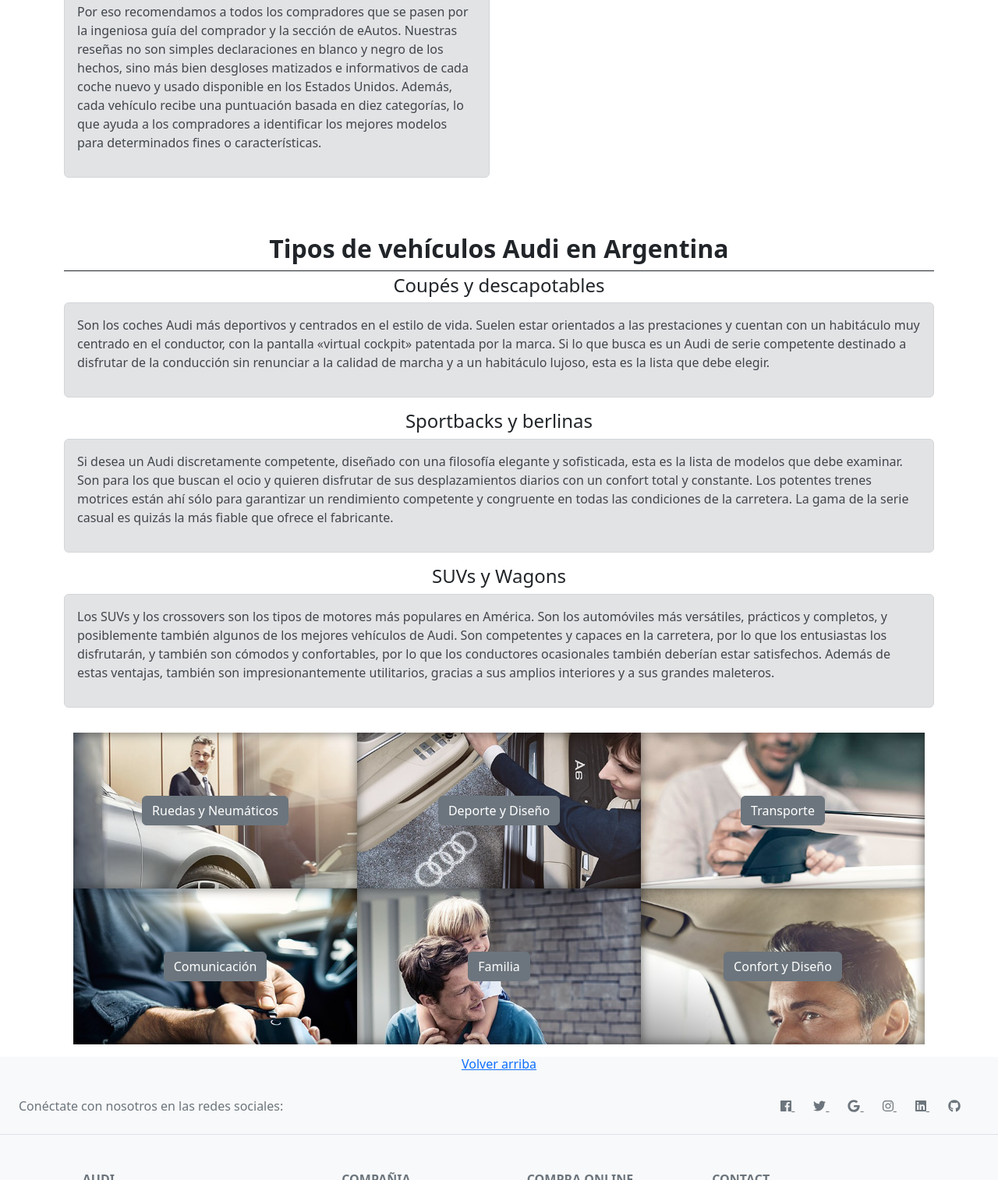
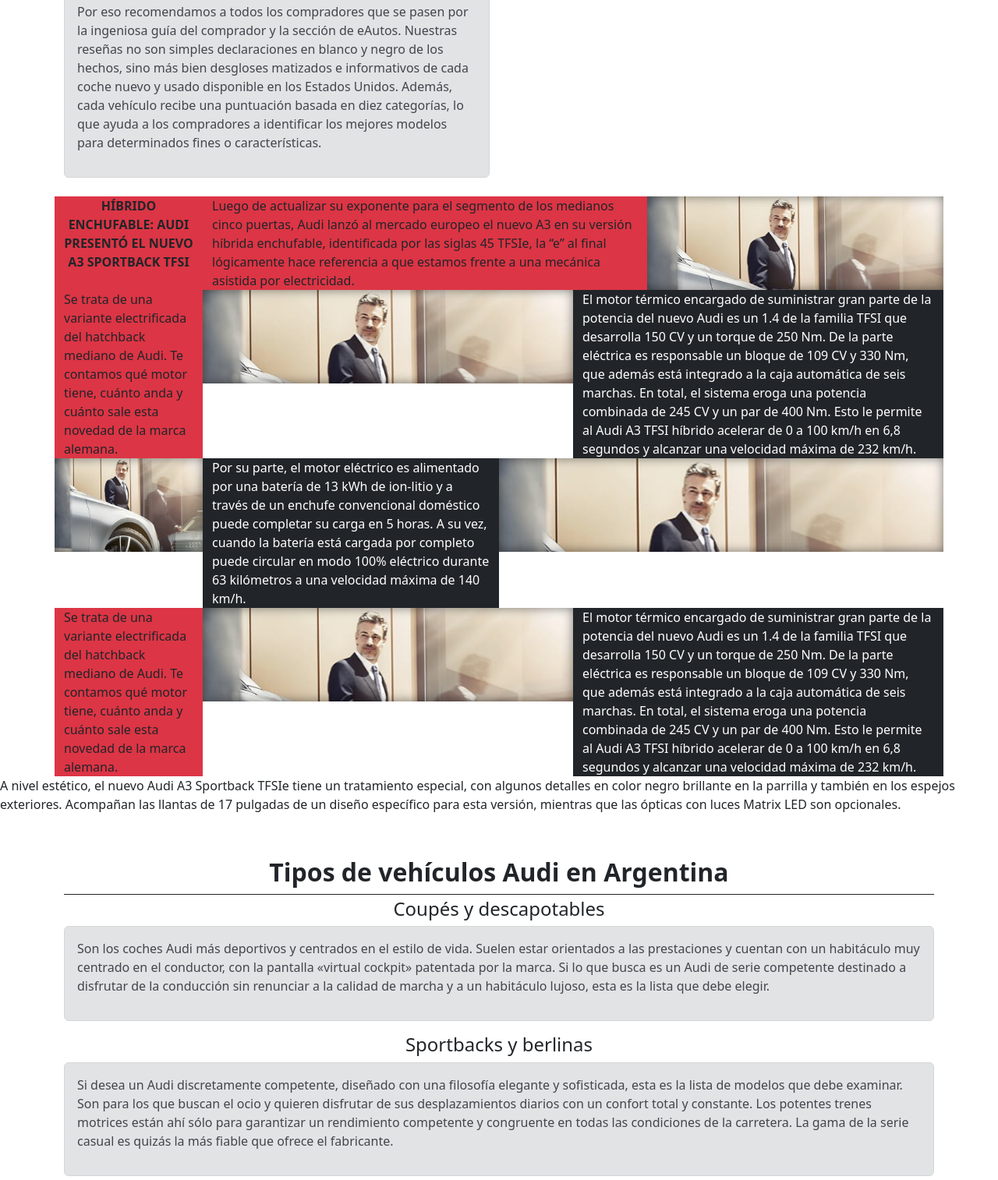
Before and after one commit to matiasjavier1985/Entrega03-GuerreroJavier, a website: page index.html in a window 1280 px wide. Shown: the part 1286-2800 px from the top of the page at 78% size. Drawn offline with nearby package versions, Linux system fonts and the light colour scheme.

Commit message:
311022-9pm

```diff
--- a/index.html
+++ b/index.html
@@ -51,7 +51,7 @@
                             <button type="button" data-bs-target="#carouselExampleDark" data-bs-slide-to="2" aria-label="Slide 3"></button>
                             </div>
                             <div class="carousel-inner">
-                            <div class="carousel-item active" data-bs-interval="10000">
+                            <div class="carousel-item active" data-bs-interval="5000">
                                 <img src="./assets/img/q2.jpg" class="d-block w-100 img-thumbnail" alt="carousel auto audi">
                                 <div class="carousel-caption d-none d-md-block">
                                     <div data-aos="fade-up"data-aos-duration="3000">
@@ -62,7 +62,7 @@
                                     </div>
                                 </div>
                             </div>
-                            <div class="carousel-item" data-bs-interval="2000">
+                            <div class="carousel-item" data-bs-interval="5000">
                                 <img src="./assets/img/tienda-oficial-2.jpg" class="d-block w-100 img-thumbnail" alt="carousel auto audi">
                                 <div class="carousel-caption d-none d-md-block">
                                     <h1 class="text-white"><strong>Tienda oficial de Repuestos Audi</strong></h1>
@@ -112,7 +112,7 @@
     </section>
     <section class="m-2">
         <div class="container text-center">
-            <div class="row justify-content-center align-content-center">
+            <div class="row justify-content-center align-items-center">
                 <div class="col">
                     <div class="h2 pb-2 mb-1 mt-5 text-dark border-bottom border-dark">
                         <strong>¿Conocés el Audi Driving Center?</strong>
@@ -123,7 +123,7 @@
                     <strong>¿Que tener en cuenta antes de comprar un AUDI en Argentina?</strong>
                     </div>
                     <div class="alert alert-secondary" role="alert">
-                    <p>
+                    <p class="text-start">
                         Hay un montón de modelos de autos Audi nuevos a la venta en Argentina y un número incomprensible de opciones
                         en general. Esto puede provocar cierta confusión en muchos posibles compradores, especialmente en aquellos
                         que no tienen una idea exacta de lo que quieren.
@@ -143,6 +143,63 @@
             </div>
         </div>
     </section>
+    <section>
+        <div class="container">
+            <div class="row">
+                <div class="col-lg-2 bg-danger text-center">
+                    <strong>HÍBRIDO ENCHUFABLE: AUDI PRESENTÓ EL NUEVO A3 SPORTBACK TFSI</strong>
+                </div>
+                <div class="col-lg-6 bg-danger">
+                    Luego de actualizar su exponente para el segmento de los medianos cinco puertas, Audi lanzó al mercado europeo el nuevo A3 en su versión híbrida enchufable, identificada por las siglas 45 TFSIe, la “e” al final lógicamente hace referencia a que estamos frente a una mecánica asistida por electricidad.
+
+                </div>
+                <div class="col-lg-4 bg-danger img__ruedas d-flex justify-content-center align-items-center">
+                </div>
+            </div>
+        </div>
+        <div class="container">
+            <div class="row">
+                <div class="col-lg-2 bg-danger d-flex justify-content-center align-items-center">
+                Se trata de una variante electrificada del hatchback mediano de Audi. Te contamos qué motor tiene, cuánto anda y cuánto sale esta novedad de la marca alemana.
+                </div>
+                <div class="col bg-dark img__ruedas d-flex justify-content-center align-items-center">
+                </div>
+                <div class="col bg-dark text-white d-flex justify-content-center align-items-center">
+                    El motor térmico encargado de suministrar gran parte de la potencia del nuevo Audi es un 1.4 de la familia TFSI que desarrolla 150 CV y un torque de 250 Nm. De la parte eléctrica es responsable un bloque de 109 CV y 330 Nm,
+                    que además está integrado a la caja automática de seis marchas.
+                    En total, el sistema eroga una potencia combinada de 245 CV y un par de 400 Nm. Esto le permite al Audi A3 TFSI híbrido acelerar de 0 a 100 km/h en 6,8 segundos y alcanzar una velocidad máxima de 232 km/h.
+                </div>
+            </div>
+        </div>
+        <div class="container">
+            <div class="row">
+                <div class="col-lg-2 bg-dark img__ruedas d-flex justify-content-center align-items-center">
+                </div>
+                <div class="col bg-dark text-white d-flex justify-content-center align-items-center">
+                    Por su parte, el motor eléctrico es alimentado por una batería de 13 kWh de ion-litio y a través de un enchufe convencional doméstico puede completar su carga en 5 horas. A su vez, cuando la batería está cargada por completo
+                    puede circular en modo 100% eléctrico durante 63 kilómetros a una velocidad máxima de 140 km/h.
+                </div>
+                <div class="col-lg-6 bg-dark img__ruedas d-flex justify-content-center align-items-center">
+                </div>
+            </div>
+        </div>
+        <div class="container">
+            <div class="row">
+                <div class="col-lg-2 bg-danger d-flex justify-content-center align-items-center">
+                Se trata de una variante electrificada del hatchback mediano de Audi. Te contamos qué motor tiene, cuánto anda y cuánto sale esta novedad de la marca alemana.
+                </div>
+                <div class="col bg-dark img__ruedas d-flex justify-content-center align-items-center">
+                </div>
+                <div class="col bg-dark text-white d-flex justify-content-center align-items-center">
+                    El motor térmico encargado de suministrar gran parte de la potencia del nuevo Audi es un 1.4 de la familia TFSI que desarrolla 150 CV y un torque de 250 Nm. De la parte eléctrica es responsable un bloque de 109 CV y 330 Nm,
+                    que además está integrado a la caja automática de seis marchas.
+                    En total, el sistema eroga una potencia combinada de 245 CV y un par de 400 Nm. Esto le permite al Audi A3 TFSI híbrido acelerar de 0 a 100 km/h en 6,8 segundos y alcanzar una velocidad máxima de 232 km/h.
+                </div>
+            </div>
+        </div>
+        A nivel estético, el nuevo Audi A3 Sportback TFSIe tiene un tratamiento especial, con algunos detalles en color negro brillante en la parrilla y también en los espejos exteriores. Acompañan las llantas de 17 pulgadas de un diseño
+        específico para esta versión, mientras que las ópticas con luces Matrix LED son opcionales.
+    </section>
     <section class="m-2">
         <div class="container text-center">
             <div class="row">
@@ -157,7 +214,6 @@
                     lo que busca es un Audi de serie competente destinado a disfrutar de la conducción sin renunciar a la calidad de marcha
                     y a un habitáculo lujoso, esta es la lista que debe elegir.</p>
                     </div>
-
                     <h4>Sportbacks y berlinas</h4>
                     <div class="alert alert-secondary" role="alert">
                     <p class="text-start">Si desea un Audi discretamente competente, diseñado con una filosofía elegante y sofisticada, esta es la lista de
@@ -167,49 +223,12 @@
                     el fabricante.</p>
                     </div>
                     <h4>SUVs y Wagons</h4>
-
                     <div class="alert alert-secondary" role="alert">
                     <p class="text-start">Los SUVs y los crossovers son los tipos de motores más populares en América. Son los automóviles más versátiles,
                     prácticos y completos, y posiblemente también algunos de los mejores vehículos de Audi. Son competentes y capaces en
                     la carretera, por lo que los entusiastas los disfrutarán, y también son cómodos y confortables, por lo que los conductores
                     ocasionales también deberían estar satisfechos. Además de estas ventajas, también son impresionantemente utilitarios,
                     gracias a sus amplios interiores y a sus grandes maleteros.</p>
-                </div>
-            </div>
-        </div>
-    </section>
-    <section class="m-2">
-        <div class="container">
-            <div class="row text-center p-2 m-1">
-                <div class="col-lg-4 col-md-6 img__ruedas d-flex justify-content-center align-items-center">
-                <div data-aos="fade-right"data-aos-offset="300"data-aos-easing="ease-in-sine">
-                <button type="button" class="btn btn-secondary">Ruedas y Neumáticos</button>
-                </div>
-                </div>
-                <div class="col-lg-4 col-md-6 img__deportes d-flex justify-content-center align-items-center">
-                <div data-aos="fade-right"data-aos-offset="300"data-aos-easing="ease-in-sine">
-                    <button type="button" class="btn btn-secondary">Deporte y Diseño</button>
-                </div>
-                </div>
-                <div class="col-lg-4 col-md-6 img__transporte d-flex justify-content-center align-items-center">
-                <div data-aos="fade-right"data-aos-offset="300"data-aos-easing="ease-in-sine">
-                <button type="button" class="btn btn-secondary">Transporte</button>
-                </div>
-                </div>
-                <div class="col-lg-4 col-md-6 img__comunicacion d-flex justify-content-center align-items-center">
-                <div data-aos="fade-right"data-aos-offset="300"data-aos-easing="ease-in-sine">
-                <button type="button" class="btn btn-secondary">Comunicación</button>
-                </div>
-                </div>
-                <div class="col-lg-4 col-md-6 img__familia d-flex justify-content-center align-items-center">
-                <div data-aos="fade-right"data-aos-offset="300"data-aos-easing="ease-in-sine">
-                <button type="button" class="btn btn-secondary">Familia</button>
-                </div>
-                </div>
-                <div class="col-lg-4 col-md-6 img__confort d-flex justify-content-center align-items-center">
-                <div data-aos="fade-right"data-aos-offset="300"data-aos-easing="ease-in-sine">
-                <button type="button" class="btn btn-secondary">Confort y Diseño</button>
-                </div>
                 </div>
             </div>
         </div>
--- a/sass/parciales/_img.scss
+++ b/sass/parciales/_img.scss
@@ -6,7 +6,7 @@
         width: 100%;
         background-image: url(/assets/img/img#{$img-audi}.jpg);
         background-size: cover;
-        height:25vh;
+        height:15vh;
         -webkit-animation: shadow-inset-center 0.5s cubic-bezier(0.250, 0.460, 0.450, 0.940) both;
         animation: shadow-inset-center 0.5s cubic-bezier(0.250, 0.460, 0.450, 0.940) both;
     }
```
Also changed, not shown: modelos.html (+3 -3 lines), assets/styles.css.
